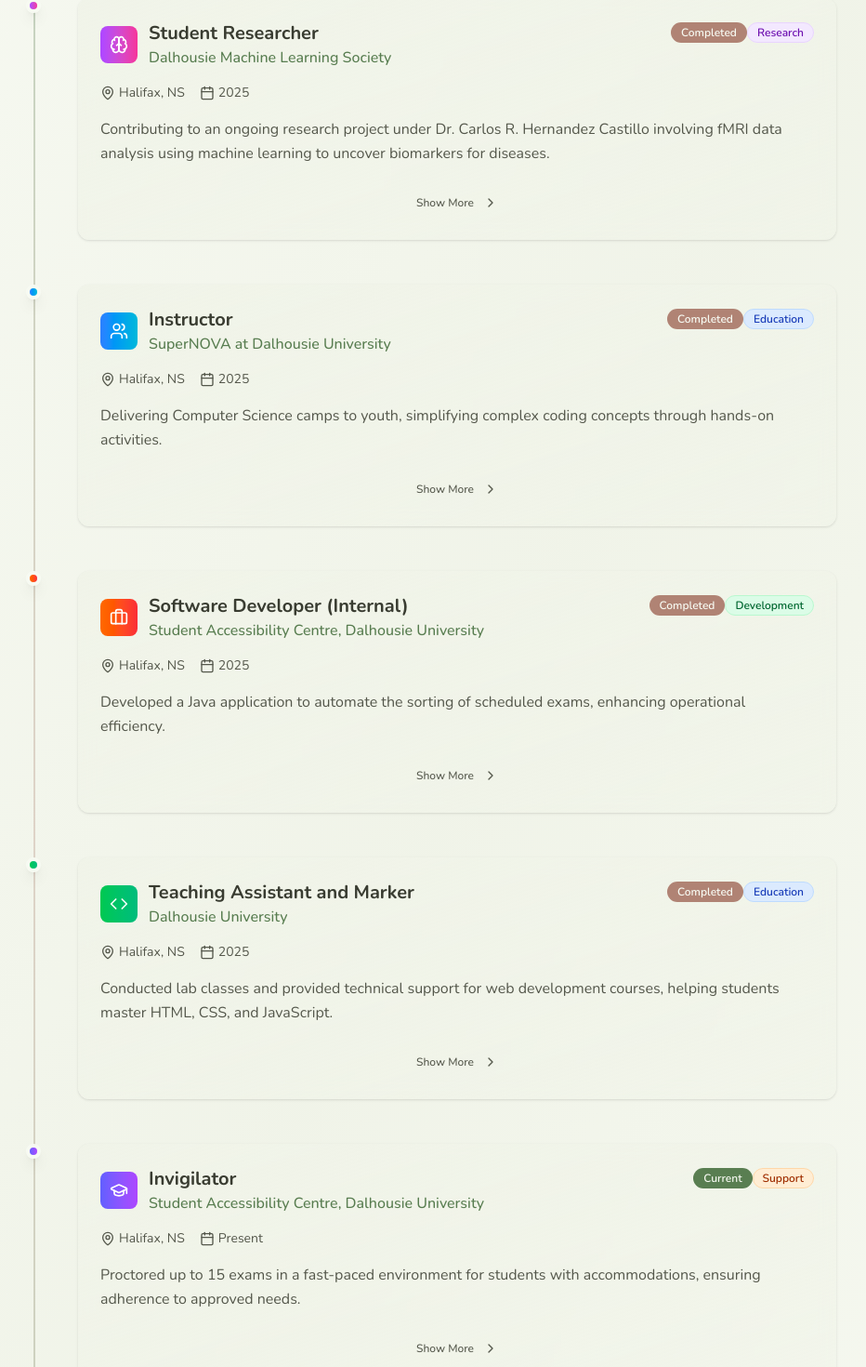
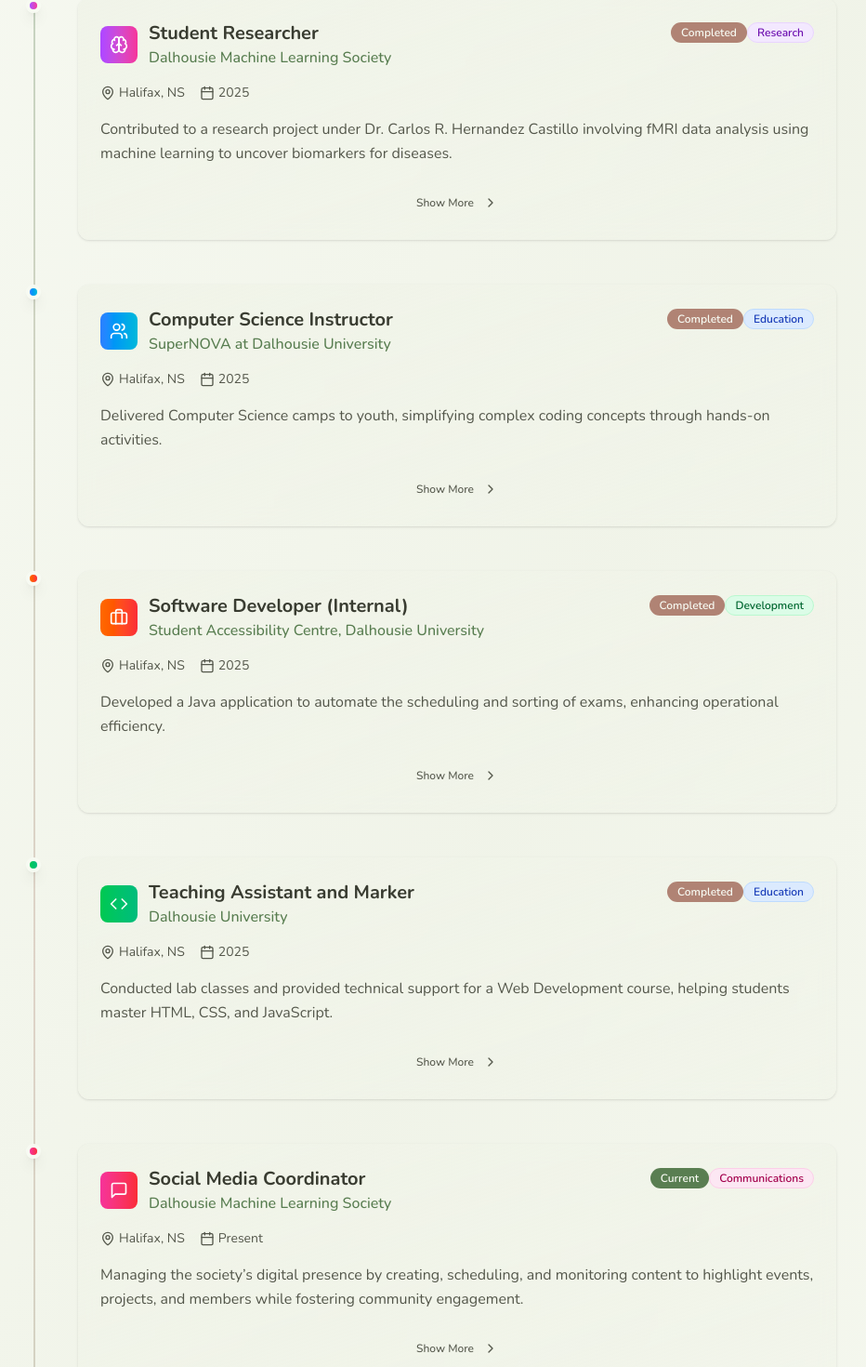
Before and after one commit to nafisahnubah/portfolio-website, a Next.js app: page /experience in a window 1280 px wide. Shown: the part 435-1905 px from the top of the page at 93% size, without its empty margins (188-1120 px from the left). Built offline with nearby package versions, Linux system fonts and the light colour scheme.

Commit message:
fixed content in experiences page

```diff
--- a/app/experience/page.tsx
+++ b/app/experience/page.tsx
@@ -3,7 +3,7 @@
 import { Card } from "@/components/ui/card"
 import { Badge } from "@/components/ui/badge"
 import { Button } from "@/components/ui/button"
-import { Briefcase, GraduationCap, Code, Users, Brain, Calendar, MapPin, ChevronRight, Award } from "lucide-react"
+import { Briefcase, GraduationCap, Code, Users, Brain, Calendar, MapPin, ChevronRight, Award, MessageSquare } from "lucide-react"
 import Link from "next/link"
 import { useState, useEffect } from "react"
 
@@ -17,11 +17,11 @@ const experiences = [
     status: "Completed",
     type: "Research",
     description:
-      "Contributing to an ongoing research project under Dr. Carlos R. Hernandez Castillo involving fMRI data analysis using machine learning to uncover biomarkers for diseases.",
+      "Contributed to a research project under Dr. Carlos R. Hernandez Castillo involving fMRI data analysis using machine learning to uncover biomarkers for diseases.",
     responsibilities: [
       "Collaborating with fellow researchers to explore advanced machine learning techniques for neuroscience data",
       "Analyzing fMRI data to identify potential disease biomarkers",
-      "Contributing to research publications and presentations",
+      "Contributing novel insights to research publications and presentations",
     ],
     skills: ["Machine Learning", "fMRI Data Analysis", "Research", "Neuroscience", "Python"],
     icon: Brain,
@@ -29,16 +29,16 @@ const experiences = [
   },
   {
     id: 2,
-    title: "Instructor",
+    title: "Computer Science Instructor",
     company: "SuperNOVA at Dalhousie University",
     location: "Halifax, NS",
     period: "2025",
     status: "Completed",
     type: "Education",
     description:
-      "Delivering Computer Science camps to youth, simplifying complex coding concepts through hands-on activities.",
+      "Delivered Computer Science camps to youth, simplifying complex coding concepts through hands-on activities.",
     responsibilities: [
-      "Teaching programming concepts to young students through engaging activities",
+      "Teaching programming and Computer Science concepts to young students through engaging activities",
       "Providing mentorship and guidance to students with varying skill levels",
       "Adapting instruction methods to suit different learning styles",
     ],
@@ -55,10 +55,10 @@ const experiences = [
     status: "Completed",
     type: "Development",
     description:
-      "Developed a Java application to automate the sorting of scheduled exams, enhancing operational efficiency.",
+      "Developed a Java application to automate the scheduling and sorting of exams, enhancing operational efficiency.",
     responsibilities: [
       "Designed and implemented Java application for exam scheduling automation",
-      "Collaborated with team members to design and implement new features",
+      "Collaborated with a team member to design and implement new features",
       "Improved operational efficiency through automated processes",
     ],
     skills: ["Java", "Software Development", "Automation", "Team Collaboration", "Problem Solving"],
@@ -74,7 +74,7 @@ const experiences = [
     status: "Completed",
     type: "Education",
     description:
-      "Conducted lab classes and provided technical support for web development courses, helping students master HTML, CSS, and JavaScript.",
+      "Conducted lab classes and provided technical support for a Web Development course, helping students master HTML, CSS, and JavaScript.",
     responsibilities: [
       "Conducted lab classes providing clear instructions for web development concepts",
       "Assisted students with technical questions related to HTML, CSS, JS, and web concepts",
@@ -86,6 +86,27 @@ const experiences = [
   },
   {
     id: 5,
+    title: "Social Media Coordinator",
+    company: "Dalhousie Machine Learning Society",
+    location: "Halifax, NS",
+    period: "Present",
+    status: "Current",
+    type: "Communications",
+    description:
+      "Managing the society’s digital presence by creating, scheduling, and monitoring content to highlight events, projects, and members while fostering community engagement.",
+    responsibilities: [
+      "Planning and posting content to showcase events, projects, and members of the society",
+      "Collaborating with Events and Marketing teams to align and schedule posts effectively",
+      "Monitoring engagement metrics and refining content strategy for better reach and impact",
+      "Replying to DMs and comments to keep the online community engaged and active",
+    ],
+    skills: ["Social Media Management", "Content Creation", "Digital Marketing", "Community Engagement", "Communication"],
+    icon: MessageSquare,
+    gradient: "from-pink-500 to-red-500",
+  },
+
+  {
+    id: 6,
     title: "Invigilator",
     company: "Student Accessibility Centre, Dalhousie University",
     location: "Halifax, NS",
@@ -93,7 +114,7 @@ const experiences = [
     status: "Current",
     type: "Support",
     description:
-      "Proctored up to 15 exams in a fast-paced environment for students with accommodations, ensuring adherence to approved needs.",
+      "Proctored up to 20 exams in a fast-paced environment for students with accommodations, ensuring adherence to approved needs.",
     responsibilities: [
       "Proctored multiple exams simultaneously in fast-paced environment",
       "Ensured adherence to accommodation requirements for students with special needs",
@@ -105,7 +126,7 @@ const experiences = [
     gradient: "from-indigo-500 to-purple-500",
   },
   {
-    id: 6,
+    id: 7,
     title: "Lunch Monitor",
     company: "Halifax Regional Centre for Education (HRCE)",
     location: "Halifax, NS",
@@ -118,7 +139,6 @@ const experiences = [
       "Supervised students during lunch periods to maintain safety and adherence to school code of conduct",
       "Assisted with lunchtime activities, outdoor play preparation, and cleanup tasks",
       "Promoted positive behavior and student engagement through active supervision",
-      "Collaborated with school staff to provide feedback on student behavior and well-being",
     ],
     skills: ["Supervision", "Student Support", "Collaboration", "Communication", "Conflict Resolution"],
     icon: Users,
@@ -131,6 +151,7 @@ const typeColors = {
   Education: "bg-blue-100 text-blue-800 border-blue-200",
   Development: "bg-green-100 text-green-800 border-green-200",
   Support: "bg-orange-100 text-orange-800 border-orange-200",
+  Communications: "bg-pink-100 text-pink-800 border-pink-200",
 }
 
 export default function ExperiencePage() {
```
